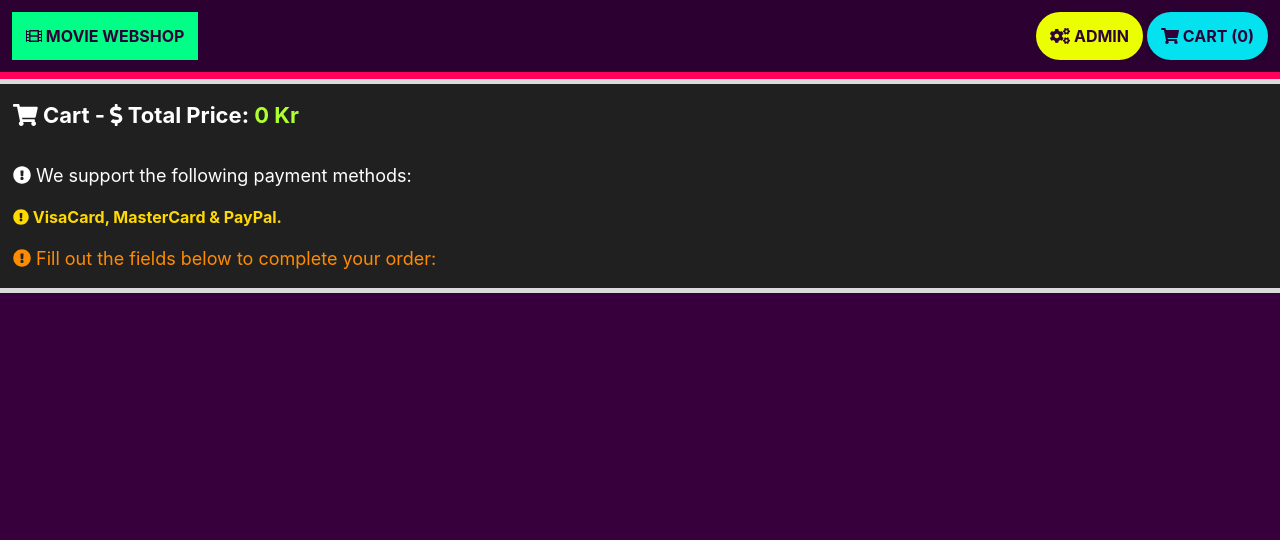
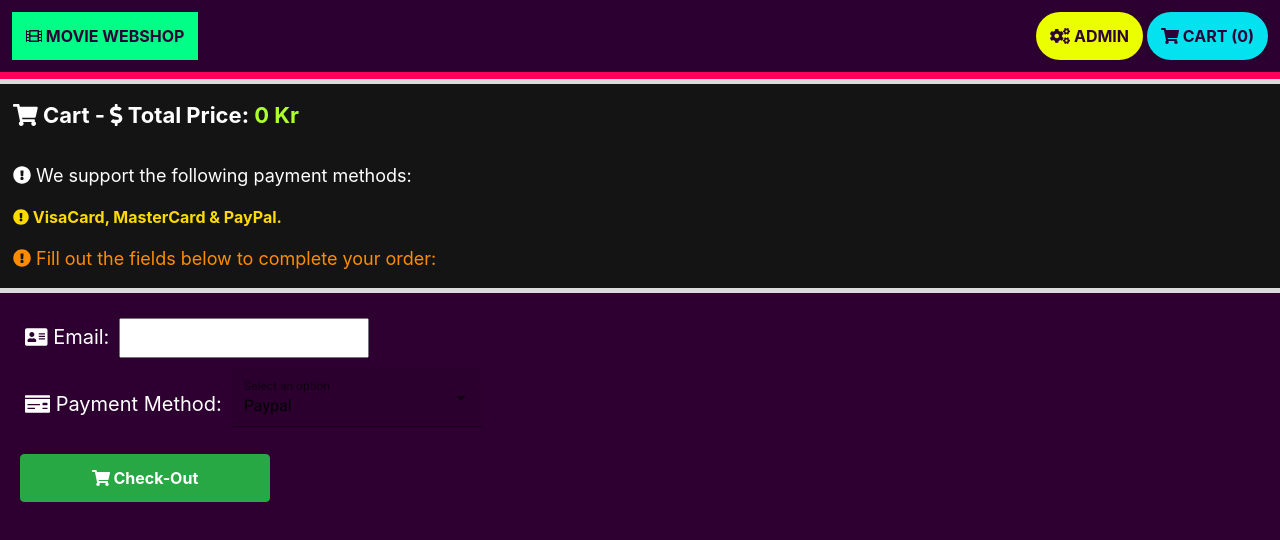
Before and after one commit to aessac/AngularWebshop, an Angular app: page /cart in a window 1280 px wide. Shown: the top 540 px of the page. Built offline with nearby package versions, Linux system fonts and the light colour scheme.

Commit message:
Added all form features + Validation. built with Material UI. Some color changes.

```diff
--- a/src/app/components/products/products.component.scss
+++ b/src/app/components/products/products.component.scss
@@ -12,23 +12,20 @@
   box-sizing: border-box;
   flex-direction: column;
   align-items: center;
-  border: 3px solid #55ccbe;
-  background-color: aliceblue;
+  border: 3px solid #ff015b;
+  background-color: #2d0031;
 }
 
 .movieTitle {
   font-size: 16px;
   font-weight: bold;
-  color: rgb(59, 36, 69);
-  color: rgb(59, 36, 69);
+  color: rgb(255, 255, 255);
   padding: 1px 30px;
-  background-color: aliceblue;
 }
 
 .moviePrice {
-  color: rgb(59, 36, 69);
+  color: rgb(253, 253, 253);
   padding: 1px 30px;
-  background-color: aquamarine;
   font-size: 20px;
   font-weight: bolder;
 }
@@ -49,15 +46,14 @@
   margin-top: 20px;
   margin-bottom: 5px;
   align-self: flex-start;
-  color: rgb(59, 36, 69);
-  background-color: aliceblue;
+  color: rgb(255, 255, 255);
 }
 
 .movieDesc {
   font-size: 11px;
   margin: 0px 8px;
   margin-bottom: 15px;
-  color: rgb(59, 36, 69);
+  color: rgb(255, 255, 255);
 }
 
 .btn-warning {
--- a/src/app/components/products/products.component.ts
+++ b/src/app/components/products/products.component.ts
@@ -21,7 +21,7 @@ export class ProductsComponent implements OnInit {
   descIcon = faComment;
   catIcon = faTags;
   clearIcon = faHistory;
-  showAllIcon= faFilm;
+  showAllIcon = faFilm;
 
   //Search clear
   @ViewChild('userSearchInput', { static: false })
--- a/src/app/pages/showcart/showcart.component.html
+++ b/src/app/pages/showcart/showcart.component.html
@@ -25,4 +25,44 @@
       <fa-icon [icon]="statusIcon"></fa-icon> Fill out the fields below to complete your order:
     </p>
   </div>
+
+
+  <form class="form-check" [formGroup]="registerForm" (ngSubmit)="onSubmit()">
+
+    <div class="form-parent">
+      <div class="from-child">
+        <label class="form-label-email">
+          <fa-icon [icon]="emailIcon"></fa-icon> Email:
+        </label>
+        <input class="form-input-email" type="text" formControlName="email"
+          [ngClass]="{ 'is-invalid': submitted && f.email.errors }" />
+        <div *ngIf="submitted && f.email.errors" class="invalid-feedback">
+          <div *ngIf="f.email.errors.required">Email is required!</div>
+          <div *ngIf="f.email.errors.email">Your Email must be a valid email address.</div>
+        </div>
+
+        <div>
+          <label class="form-label-email">
+            <fa-icon [icon]="paymentIcon"></fa-icon> Payment Method:
+          </label>
+          <mat-form-field appearance="fill" class="form-select">
+            <mat-label>Select an option</mat-label>
+            <mat-select [(value)]="selected">
+              <mat-option value="PayPal">Paypal</mat-option>
+              <mat-option value="VisaCard">VisaCard</mat-option>
+              <mat-option value="MasterCard">MasterCard</mat-option>
+            </mat-select>
+          </mat-form-field>
+        </div>
+      </div>
+    </div>
+
+  </form>
+
+  <div>
+    <button type="submit" class="btn btn-success checkout-btn">
+      <fa-icon [icon]="cartIcon"></fa-icon> Check-Out
+    </button>
+  </div>
+
 </div>
--- a/src/app/pages/showcart/showcart.component.scss
+++ b/src/app/pages/showcart/showcart.component.scss
@@ -1,5 +1,5 @@
 .ShowCartBlock {
-  background-color: #37003c;
+  background-color: #2d0031;
   min-height: 100vh;
 }
 
@@ -34,9 +34,10 @@
 }
 
 .ShowCartBlock-total {
-  background-color: rgb(32, 32, 32);
+  background-color: rgb(20, 20, 20);
   border-top: 5px solid rgb(219, 219, 219);
   border-bottom: 5px solid rgb(219, 219, 219);
+  margin-bottom: 20px;
 }
 
 .availablePayment {
@@ -70,8 +71,49 @@
   margin: 5px;
 }
 
-.cart-paymentMethod{
+.cart-paymentMethod {
   color: rgb(255, 217, 0);
   font-weight: bold;
   margin-left: 13px;
 }
+
+.form-parent {
+  display: flex;
+  flex-wrap: wrap;
+}
+
+.form-child {
+  display: flex;
+  margin: 5px 5px;
+  padding: 5px;
+  box-sizing: border-box;
+  flex-direction: row;
+  align-items: center;
+}
+
+.form-label-email {
+  margin: 5px;
+  font-size: 20px;
+}
+
+.form-input-email {
+  margin: 5px;
+  width: 250px;
+  height: 40px;
+  color: black;
+}
+
+.form-select {
+  margin: 5px;
+  width: 250px;
+  height: 40px;
+}
+
+.checkout-btn {
+  width: 250px;
+  margin-top: 30px;
+  margin-left: 20px;
+  padding: 11px;
+  outline: none;
+  font-weight: bold;
+}
--- a/src/app/pages/showcart/showcart.component.ts
+++ b/src/app/pages/showcart/showcart.component.ts
@@ -1,8 +1,11 @@
+import { ProductService } from './../../services/products/product.service';
+import { IOrder } from './../../interfaces/IOrder';
+import { IRow } from './../../interfaces/IRow';
 import { IMovie } from './../../interfaces/IMovie';
 import { CartService } from '../../services/cart/cart.service';
 import { Component, OnInit } from '@angular/core';
-
-import { faCreditCard, faDollarSign, faExclamationCircle, faShoppingCart, faTrash } from '@fortawesome/free-solid-svg-icons';
+import { FormBuilder, FormGroup, Validators } from '@angular/forms';
+import { faCreditCard, faDollarSign, faExclamationCircle, faShoppingCart, faTrash, faAddressCard, faMoneyCheck} from '@fortawesome/free-solid-svg-icons';
 
 @Component({
   selector: 'app-showcart',
@@ -17,7 +20,13 @@ export class ShowcartComponent implements OnInit {
   statusIcon = faExclamationCircle;
   cartIcon = faShoppingCart;
   removeIcon = faTrash;
+  emailIcon = faAddressCard;
+  paymentIcon = faMoneyCheck;
 
+  //check-out Validation
+  registerForm: FormGroup;
+  submitted = false;
+  selected: string = 'PayPal';
 
   defaultShowCart: IMovie[] = [];
   totalPrice: number = 0;
@@ -25,8 +34,11 @@ export class ShowcartComponent implements OnInit {
   found: IMovie;
   newCartList: IMovie[] = [];
   cartList: IMovie[] = [];
+  currentCart: any;
+  FilteredCurrShopCart: IRow[] = [];
+  shopCartObj: IRow[] = [];
 
-  constructor(private CartService: CartService) { }
+  constructor(private CartService: CartService, private formBuilder: FormBuilder, private ProductService: ProductService) { }
 
   ngOnInit(): void {
     //Get and present cart items
@@ -34,7 +46,12 @@ export class ShowcartComponent implements OnInit {
       this.defaultShowCart = cartItems;
       cartItems.forEach((price) => {
         this.totalPrice = this.totalPrice + price.price;
-      })
+      });
+    });
+
+    //Form Email
+    this.registerForm = this.formBuilder.group({
+      email: ['', [Validators.required, Validators.email, Validators.pattern('^[a-z0-9._%+-]+@[a-z0-9.-]+\\.[a-z]{2,4}$')]]
     });
   }
 
@@ -59,4 +76,67 @@ export class ShowcartComponent implements OnInit {
       this.totalPrice = this.totalPrice + p.price;
     });
   }
+
+  //Form Validation
+  // convenience getter for easy access to form fields
+  get f() { return this.registerForm.controls; }
+
+  onSubmit() {
+    this.submitted = true;
+
+    // stop here if form is invalid
+    if (this.registerForm.invalid) {
+      return;
+    }
+
+    //Call the cart
+    this.CartService.defaultCart$.subscribe((cartItm: IMovie[]) => {
+      this.currentCart = cartItm;
+    });
+
+    //Push new properties
+    this.currentCart.forEach((obj: IMovie) => {
+      this.shopCartObj.push({ 'ProductId': obj.id, 'Amount': 1 });
+    });
+
+    //Validation
+    this.shopCartObj.forEach((element: IRow) => {
+      const checkAvailable = this.FilteredCurrShopCart.find((el: IRow) => {
+        return el.ProductId === element.ProductId;
+      });
+
+      if (!!checkAvailable && element.ProductId === checkAvailable.ProductId) {
+        const newAmount = checkAvailable.Amount + 1;
+
+        const selectedProductItemIndex = this.FilteredCurrShopCart.findIndex((el: IRow) => {
+          return el.ProductId === element.ProductId;
+        });
+        this.FilteredCurrShopCart[selectedProductItemIndex] = { ...element, Amount: newAmount };
+      } else {
+        this.FilteredCurrShopCart.push(element);
+      }
+    });
+
+    //Get Total price
+    this.totalPrice = 0;
+    this.newCartList.forEach(p => {
+      this.totalPrice = this.totalPrice + p.price;
+    });
+
+    //Post Object
+    const postObject: IOrder = {
+      companyId: 777,
+      created: '0001-01-01T00:00:00',
+      createdBy: JSON.stringify(this.registerForm.value),
+      paymentMethod: this.selected,
+      totalPrice: this.totalPrice,
+      status: 2,
+      orderRows: this.FilteredCurrShopCart
+    }
+
+    //Call psot function
+    this.ProductService.addProduct(postObject).subscribe(hero => console.log(hero));
+
+    // alert('SUCCESS!! :-)\n\n' + JSON.stringify(this.registerForm.value) + this.selected)
+  }
 }
--- a/src/app/services/products/product.service.ts
+++ b/src/app/services/products/product.service.ts
@@ -31,4 +31,12 @@ export class ProductService {
   getSearchData(searchString): Observable<IMovie[]> {
     return this.httpClient.get<IMovie[]>('http://medieinstitutet-wie-products.azurewebsites.net/api/search/?searchText=' + searchString);
   }
+
+
+  addProduct(product): Observable<any> {
+    return this.httpClient.post<any>('http://medieinstitutet-wie-products.azurewebsites.net/api/orders', product)
+      .pipe(
+        catchError(this.handleError('addHero', product))
+      );
+  }
 }
--- a/src/styles.scss
+++ b/src/styles.scss
@@ -6,7 +6,7 @@
 
 body {
   color: rgb(255, 255, 255);
-  background-color: rgb(55, 0, 60);
+  background-color: #37003c;
   margin: 0;
   font-family: -apple-system, BlinkMacSystemFont, 'Segoe UI', 'Roboto', 'Oxygen',
     'Ubuntu', 'Cantarell', 'Fira Sans', 'Droid Sans', 'Helvetica Neue',
```
Also changed, not shown: src/app/app.module.ts (+9 -1 lines).
